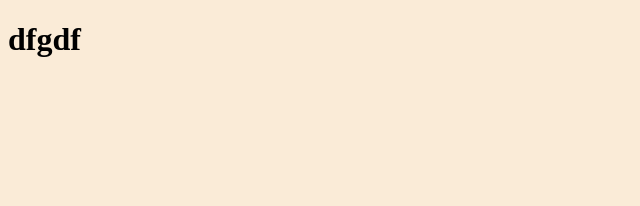
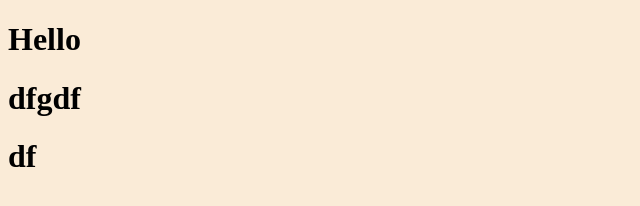
Before and after one commit to Tonia2006/teamwork, a plain HTML site: page index.html in a window 1280 px wide. Shown: the whole page, without its empty margins (0-640 px from the left). Drawn offline with Linux system fonts and the light colour scheme.

Commit message:
Matvii (#1)
* test

* test

---------

Co-authored-by: TheWolfFox <gamematve@gmail.com>

```diff
--- a/index.html
+++ b/index.html
@@ -8,7 +8,9 @@
     </head>
     <body>
         <header>
+            <h1>Hello</h1>
             <h1>dfgdf</h1>
+            <h1>df</h1>
         </header>
         <main>
 
```
